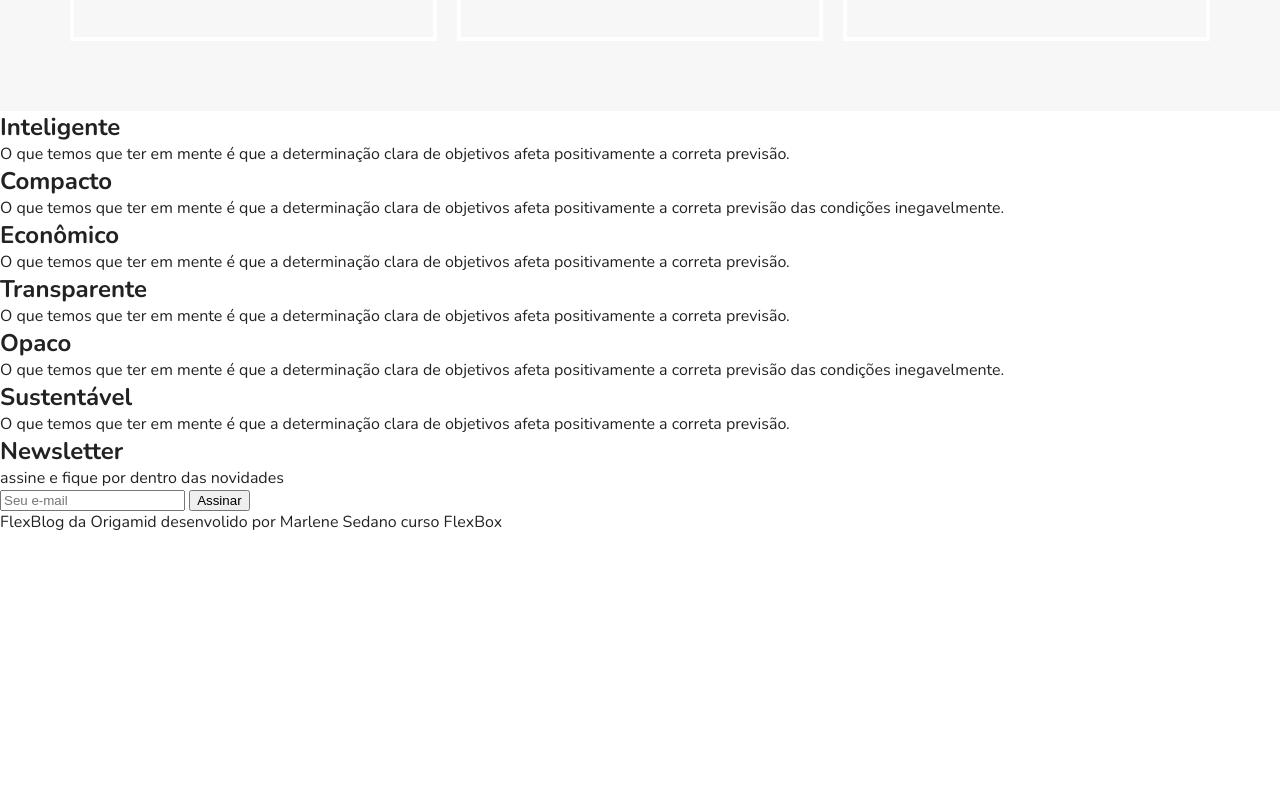
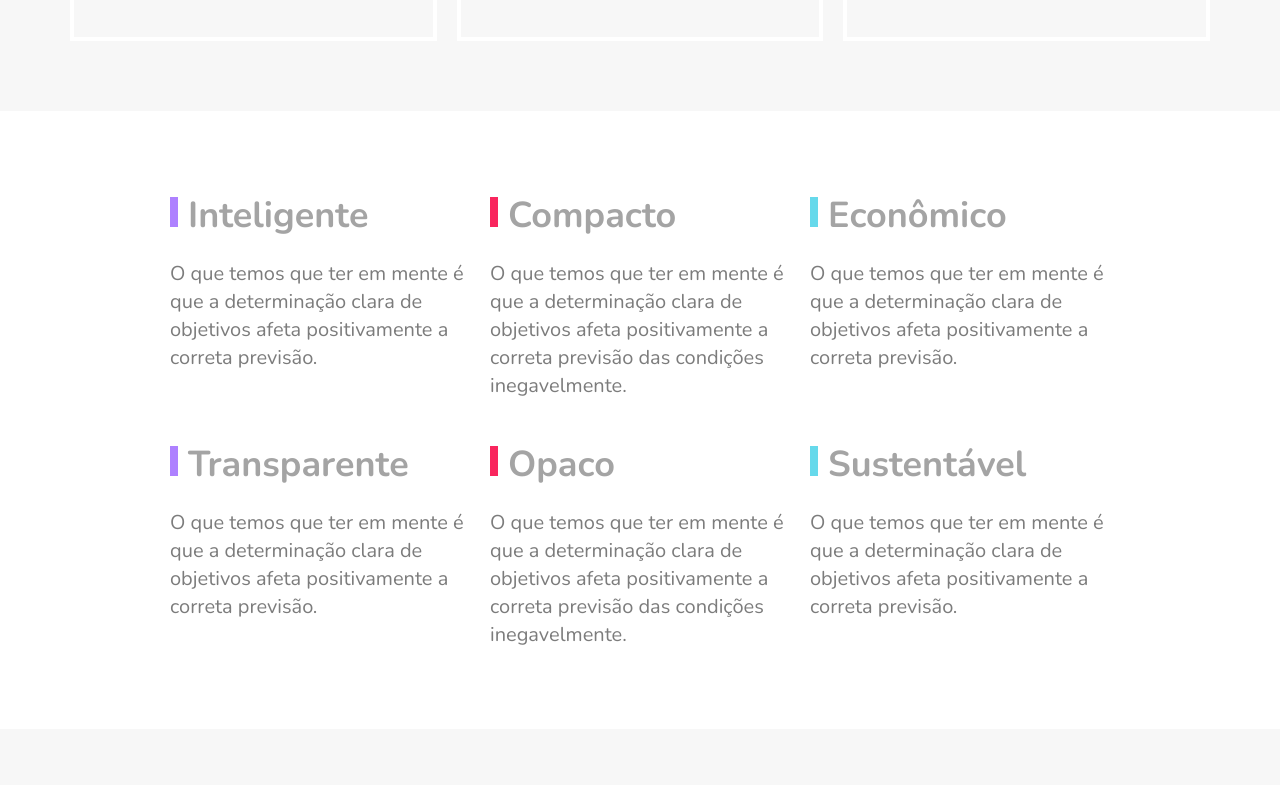
Before and after one commit to marlenesedano/FlexBox, a plain HTML site: page index.html in a window 1280 px wide. Shown: the part 2435-3220 px from the top of the page. Before the commit the page ends 2968 px from the top, so only its background shows below. Drawn offline with nearby package versions, Linux system fonts and the light colour scheme.

Commit message:
Finalização Projeto

```diff
--- a/style.css
+++ b/style.css
@@ -262,3 +262,128 @@ img{
         order: -1;
     }
 }
+
+.qualidade{
+    max-width: 960px;
+    margin: 60px auto;
+    display: flex;
+    flex-wrap: wrap;
+}
+
+.qualidade-item{
+    flex: 1 1 300px;
+    margin: 20px 10px;
+}
+
+.qualidade-item h2 {
+    font-size: 2.25em;
+    color: #a4a4a4;
+    margin-bottom: 20px;
+}
+
+.qualidade-item h2::before{
+    content: "";
+    display: inline-block;
+    width: 8px;
+    height: 30px;
+    margin-right: 10px;
+}
+
+.qualidade-item:nth-of-type(3n+1) h2::before{
+    background: #ae81ff;
+}
+
+.qualidade-item:nth-of-type(3n+2) h2::before{
+    background: #f9265e;
+}
+
+.qualidade-item:nth-of-type(3n+3) h2::before{
+    background: #66d9eb;
+}
+
+.qualidade-item p{
+    font-size: 1.25em;
+    line-height: 1.4;
+    color: #7c7c7c;
+}
+
+.newsletter{
+    background: #f7f7f7;
+    padding: 60px calc((100% - 960px) / 2);
+    display: flex;
+    flex-wrap: wrap;
+}
+
+.newsletter-info{
+    flex: 1 1 260px;
+    margin: 0 10px;
+}
+
+.newsletter-info h1{
+    font-size: 3em;
+    color: #a4a4a4;
+}
+
+.newsletter-info p{
+    font-size: 1.25em;
+    font-style: italic;
+    max-width: 230px;
+    color: #7c7c7c;
+    margin-bottom: 10px;
+}
+
+.newsletter-form{
+    flex: 2 1 260px;
+    margin: 0 10px;
+    align-self: center;
+    display: flex;
+    flex-wrap: wrap;
+}
+
+.newsletter-form input{
+    flex: 3 1 200px;
+    font-size: 1.25em;
+    color: #7c7c7c;
+    font-style: italic;
+    font-family: "Nunito", Arial, Helvetica, sans-serif;
+    border: 4px solid #2c70ff;
+    background: transparent;
+    padding: 15px 10px;
+    margin: 0px;
+    border-radius: 0px;
+}
+
+.newsletter-form button{
+    flex: 1 1 200px;
+    font-family: "Nunito", Arial, Helvetica, sans-serif;
+    font-size: 2.25em;
+    font-weight: bold;
+    text-transform: uppercase;
+    background: #2c70ff;
+    color: white;
+    margin: 0px;
+    border: 0px;
+    cursor: pointer;
+    padding: 15px 10px;
+}
+
+@media (max-widht:600px){
+    .newsletter-form button{
+        font-size: 1.5em;
+    }
+}
+
+.footer{
+    display: flex;
+    background: #2c70ff;
+    height: 200px;
+    align-items: center;
+}
+
+.footer p{
+    flex: 1;
+    text-align: center;
+    font-size: 2.25em;
+    color: #122ab2;
+
+}
```
